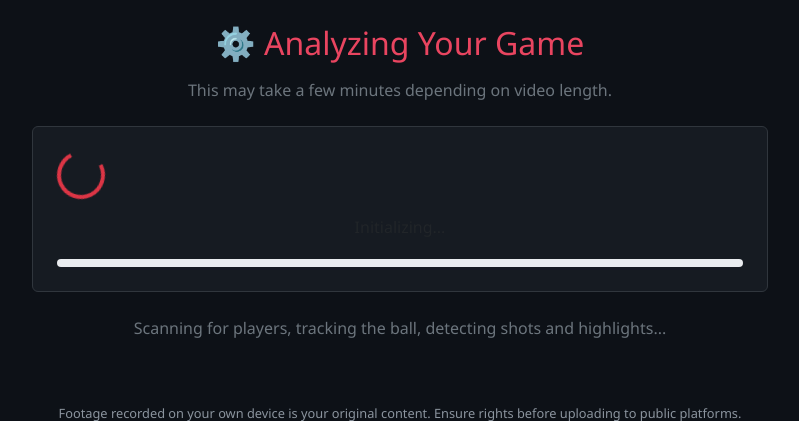
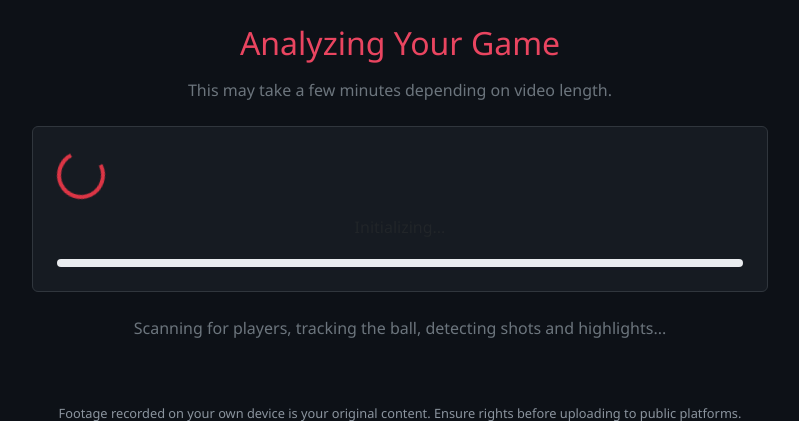
Before and after one commit to gipghub/tutorial, a Flask app: page /share/1 in a window 1280 px wide. Shown: the part 55-476 px from the top of the page, without its empty margins (240-1039 px from the left). Run offline with Flask 3, Linux system fonts and the light colour scheme.

Commit message:
Remove emojis from processing.html (Windows cp1252 fix)

```diff
--- a/basketball_analyzer/web/templates/processing.html
+++ b/basketball_analyzer/web/templates/processing.html
@@ -3,7 +3,7 @@
 {% block content %}
 <div class="row justify-content-center text-center">
   <div class="col-md-8">
-    <h2 class="mb-3" style="color:#e94560;">⚙️ Analyzing Your Game</h2>
+    <h2 class="mb-3" style="color:#e94560;">Analyzing Your Game</h2>
     <p class="text-secondary mb-4">This may take a few minutes depending on video length.</p>
 
     <div class="card p-4 mb-4">
@@ -44,7 +44,7 @@
     if (data.status === 'done') {
       window.location.href = `/results/${jobId}`;
     } else if (data.status === 'error') {
-      document.getElementById('statusText').textContent = '❌ Error: ' + (data.error || 'Unknown');
+      document.getElementById('statusText').textContent = 'Error: ' + (data.error || 'Unknown');
     } else {
       setTimeout(poll, 2000);
     }
```
